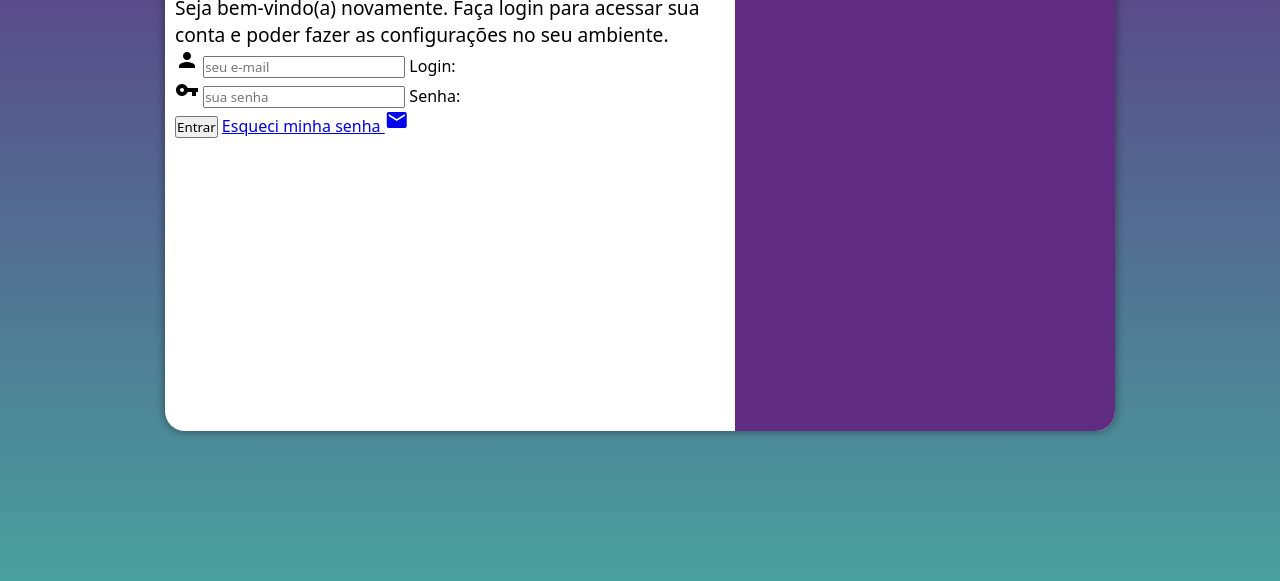
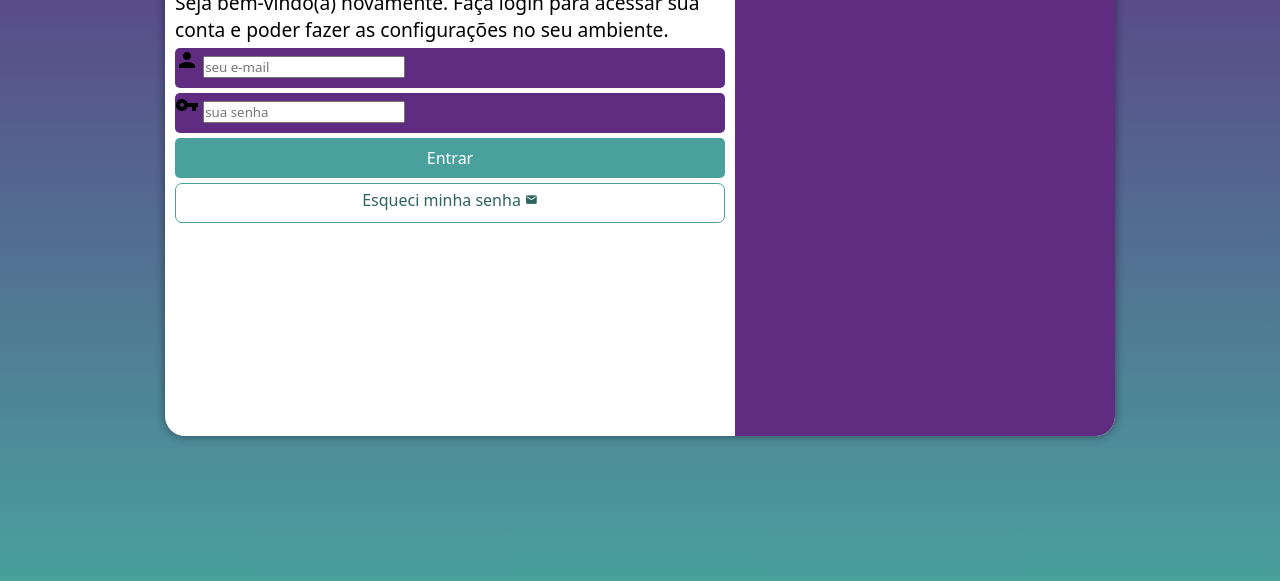
Before and after one commit to BrunoRDAlmeida/projeto-login, a plain HTML site: page index.html in a window 1280 px wide. Shown: the part 219-800 px from the top of the page. Drawn offline with Linux system fonts and the light colour scheme.

Commit message:
formatação do formulário

```diff
--- a/estilos/style.css
+++ b/estilos/style.css
@@ -34,7 +34,7 @@ section#login{
 
     background-color: white;
     width: 250px;
-    height: 500px;
+    height: 510px;
     border-radius: 20px;
     box-shadow: 0px 0px 10px rgba(0, 0, 0, 0.450);
 
@@ -64,3 +64,55 @@ div#formulario h1{
 div#formulario p{
     font-size: 0.8em;
 }
+
+form div.campo{
+    background-color: #5f2c82;
+    display: block;
+    width: 100%;
+    height: 40px;
+    border-radius: 5px;
+    margin: 5px 0px;
+}
+
+div.campo label{
+    display: none;
+}
+
+form input[type=submit]{
+    display: block;
+    font-size: 1em;
+    width: 100%;
+    height: 40px;
+    background-color: #49a09d;
+    color: white;
+    border: none;
+    border-radius: 5px;
+    cursor: pointer;
+}
+
+form input[type=submit]:hover{
+    background-color: #2d6462;
+}
+
+form a.botao{
+    display: block;
+    text-align: center;
+    font-size: 1em;
+    width: 100%;
+    height: 40px;
+    padding-top: 5px;
+    margin-top: 5px;
+    background-color: white;
+    color: #2d6462;
+    border: 1px solid #49a09d;
+    border-radius: 7px;
+    text-decoration: none;
+}
+
+form a.botao:hover{
+    background-color: #6cd3cf;
+}
+
+form a.botao i{
+    font-size: 0.8em;
+}
--- a/index.html
+++ b/index.html
@@ -22,15 +22,15 @@
                     <div class="campo">
                         <i class="material-icons">person</i>
                         <input type="email" name="login" id="ilogin" placeholder="seu e-mail" autocomplete="email" required maxlength="30">
-                        <label for="ilogin">Login:</label>
+                        <label for="ilogin">Login</label>
                     </div>
                     <div class="campo">
                         <i class="material-icons">vpn_key</i>
                         <input type="password" name="senha" id="isenha" placeholder="sua senha" autocomplete="current-password" required minlength="8" maxlength="20">
-                        <label for="isenha">Senha:</label>
+                        <label for="isenha">Senha</label>
                     </div>
                     <input type="submit" value="Entrar">
-                    <a href="esqueci.html">
+                    <a href="esqueci.html" class="botao">
                         Esqueci minha senha <i class="material-icons">mail</i>
                     </a>
                 </form>
```
